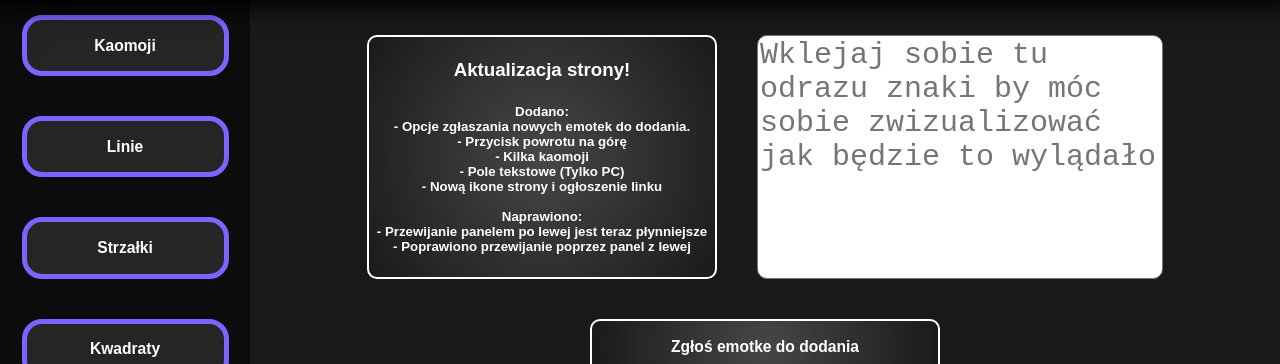
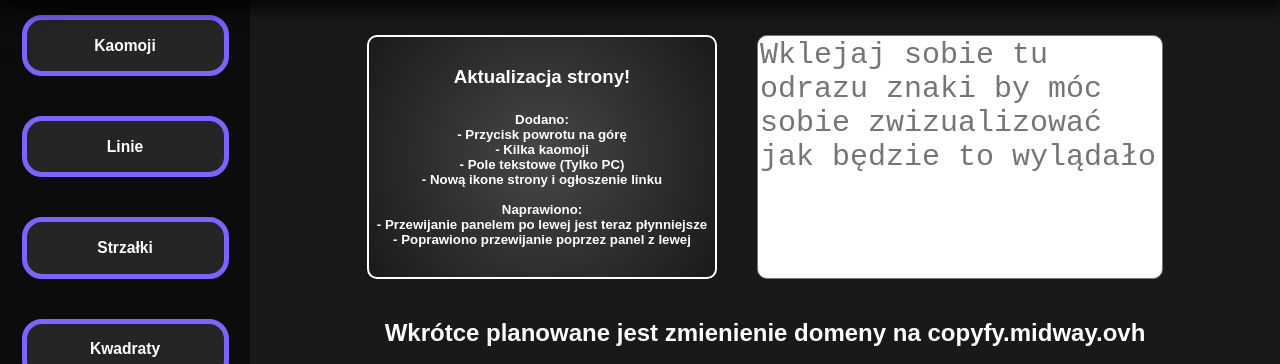
Before and after one commit to MidWay-Projects/copyfy, a plain HTML site: page index.html in a window 1280 px wide. Shown: the part 75-439 px from the top of the page. Drawn offline with Linux system fonts and the light colour scheme; some packages are replaced by stand-ins of ours; a script that the page names is missing.

Commit message:
Update index.html
Signed-off-by: Scorbunny <100584937+Scorbunny10@users.noreply.github.com>

```diff
--- a/index.html
+++ b/index.html
@@ -43,7 +43,7 @@
         <a href="#Indeks-Dolny" onclick="toggleSide()"><button><h3>Indeks Dolny</h3></button></a>
         <a href="#Jednostki" onclick="toggleSide()"><button><h3>Jednostki</h3></button></a><br><br><br><br>
   </div><a href='#' class="stt" title="scroll to top"></a>
-  <center><div id="charactersGrid"><div id="up"><div id="update"><h3>Aktualizacja strony!</h3> <h5>Dodano: <br> - Opcje zgłaszania nowych emotek do dodania.<br>- Przycisk powrotu na górę<br> - Kilka kaomoji<br>- Pole tekstowe (Tylko PC) <br>- Nową ikone strony i ogłoszenie linku<br><br>Naprawiono: <br>   - Przewijanie panelem po lewej jest teraz płynniejsze<br >- Poprawiono przewijanie poprzez panel z lewej</h5></div><textarea rows="7" width="100%" resize="horizontal" id="area" placeholder="Wklejaj sobie tu odrazu znaki by móc sobie zwizualizować jak będzie to wylądało"></textarea><br> </div><a href="/webhook.html"><button id="update" > <h3>Zgłoś emotke do dodania</h3></button></a></div></center>
+  <center><div id="charactersGrid"><div id="up"><div id="update"><h3>Aktualizacja strony!</h3> <h5>Dodano: <br>- Przycisk powrotu na górę<br> - Kilka kaomoji<br>- Pole tekstowe (Tylko PC) <br>- Nową ikone strony i ogłoszenie linku<br><br>Naprawiono: <br>   - Przewijanie panelem po lewej jest teraz płynniejsze<br >- Poprawiono przewijanie poprzez panel z lewej</h5></div><textarea rows="7" width="100%" resize="horizontal" id="area" placeholder="Wklejaj sobie tu odrazu znaki by móc sobie zwizualizować jak będzie to wylądało"></textarea><br></div><h2>Wkrótce planowane jest zmienienie domeny na copyfy.midway.ovh</h2></div>
 
 
   <script>
```
